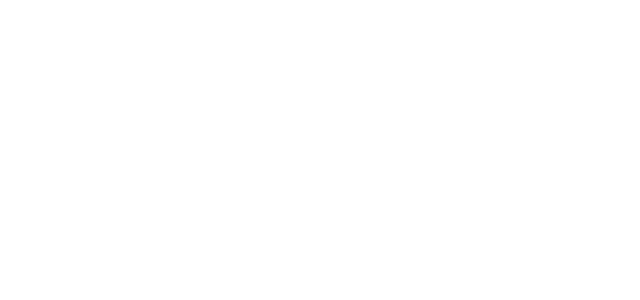
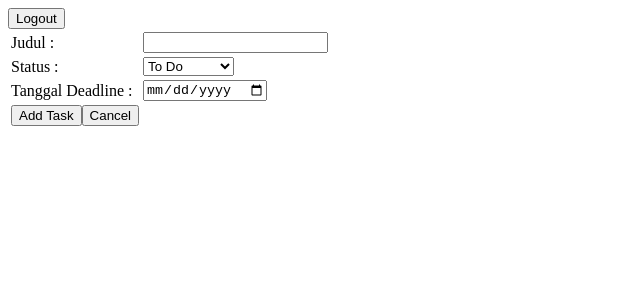
Before and after one commit to Leonardo-1998/TaskManagement, a React (Vite) app in the folder FrontEnd/: page /task_list/1/create_task in a window 1280 px wide. Before the commit this address had no page. Shown: the top 300 px of the page, without its empty margins (0-640 px from the left). Built offline with nearby package versions, Linux system fonts and the light colour scheme; sample sign-in values are in the browser's storage.

Commit message:
Feat: Menambahkan delete pada task dan tasklist

```diff
--- /dev/null
+++ b/FrontEnd/route/AddTask.jsx
@@ -0,0 +1,110 @@
+import axios from "axios";
+import { useState } from "react";
+import { Link, useNavigate, useParams } from "react-router";
+
+export default function AddTask() {
+  const navigate = useNavigate();
+  const { task_list_id } = useParams();
+  const [dataForm, setDataForm] = useState({
+    judul: "",
+    status: "To Do",
+    tanggal_deadline: "",
+  });
+
+  const handleChange = (e) => {
+    const { name, value } = e.target;
+    setDataForm({ ...dataForm, [name]: value });
+  };
+
+  const onSubmit = (e) => {
+    e.preventDefault();
+    if (dataForm.tanggal_deadline === "") {
+      setDataForm({ ...dataForm, tanggal_deadline: null });
+    }
+
+    const postData = async () => {
+      const token = localStorage.getItem("access_token");
+      try {
+        await axios.post(
+          `http://localhost:3000/api/task/${task_list_id}/create`,
+          dataForm,
+          {
+            headers: {
+              Authorization: `Bearer ${token}`,
+              "Content-Type": "application/json",
+            },
+          },
+        );
+
+        navigate(`/task_list/${task_list_id}`);
+      } catch (error) {
+        console.log("Gagal mengirimkan data.");
+      }
+    };
+
+    postData();
+  };
+
+  return (
+    <>
+      <form onSubmit={onSubmit}>
+        <table>
+          <tbody>
+            <tr>
+              <td>
+                <label htmlFor="judul">Judul :</label>
+              </td>
+              <td>
+                <input
+                  type="text"
+                  name="judul"
+                  id="judul"
+                  onChange={handleChange}
+                  required
+                />
+              </td>
+            </tr>
+            <tr>
+              <td>
+                <label htmlFor="status">Status :</label>
+              </td>
+              <td>
+                <select
+                  name="status"
+                  id="status"
+                  onChange={handleChange}
+                  value={dataForm.status}
+                >
+                  <option value="To Do">To Do</option>
+                  <option value="In Progress">In Progress</option>
+                  <option value="Done">Done</option>
+                </select>
+              </td>
+            </tr>
+            <tr>
+              <td>
+                <label htmlFor="tanggal_deadline">Tanggal Deadline :</label>
+              </td>
+              <td>
+                <input
+                  type="date"
+                  name="tanggal_deadline"
+                  id="tanggal_deadline"
+                  onChange={handleChange}
+                />
+              </td>
+            </tr>
+            <tr>
+              <td>
+                <button type="submit">Add Task</button>
+                <Link to={`/task_list/${task_list_id}`}>
+                  <button>Cancel</button>
+                </Link>
+              </td>
+            </tr>
+          </tbody>
+        </table>
+      </form>
+    </>
+  );
+}
--- a/FrontEnd/route/AddTaskList.jsx
+++ b/FrontEnd/route/AddTaskList.jsx
@@ -15,17 +15,21 @@ export default function AddTaskList() {
   };
 
   const onFormSubmit = (e) => {
-    e.preventDefault;
+    e.preventDefault();
 
     const token = localStorage.getItem("access_token");
     const postData = async () => {
       try {
-        axios.post("http://localhost:3000/api/task_list/create", dataForm, {
-          headers: {
-            Authorization: `Bearer ${token}`,
-            "Content-Type": "application/json",
+        await axios.post(
+          "http://localhost:3000/api/task_list/create",
+          dataForm,
+          {
+            headers: {
+              Authorization: `Bearer ${token}`,
+              "Content-Type": "application/json",
+            },
           },
-        });
+        );
 
         navigate("/home");
       } catch (error) {
--- a/FrontEnd/route/Home.jsx
+++ b/FrontEnd/route/Home.jsx
@@ -6,18 +6,12 @@ export default function Home() {
   const navigate = useNavigate();
   const [data, setData] = useState([]);
 
-  const addTaskList = () => {
-    navigate("/add_task_list");
-  };
-
-  useEffect(() => {
   const token = localStorage.getItem("access_token");
   const fetchData = async () => {
     try {
-        const response = await axios.get(
-          "http://localhost:3000/api/task_list",
-          { headers: { Authorization: `Bearer ${token}` } },
-        );
+      const response = await axios.get("http://localhost:3000/api/task_list", {
+        headers: { Authorization: `Bearer ${token}` },
+      });
 
       setData(response.data.message);
       console.log(response.data.message);
@@ -26,8 +20,29 @@ export default function Home() {
     }
   };
 
+  const addTaskList = () => {
+    navigate("/add_task_list");
+  };
+
+  const handleDelete = async (task_list_id) => {
+    try {
+      await axios.delete(
+        `http://localhost:3000/api/task_list/delete/${task_list_id}`,
+        {
+          headers: { Authorization: `Bearer ${token}` },
+        },
+      );
+      fetchData();
+    } catch (error) {
+      console.log("Gagal menghapus data.");
+      console.log(error);
+    }
+  };
+
+  useEffect(() => {
     fetchData();
   }, []);
+
   return (
     <>
       <button onClick={addTaskList}>Add Task List</button>
@@ -49,7 +64,12 @@ export default function Home() {
                 <td>{taskList.nama}</td>
                 <td>{taskList.deskripsi}</td>
                 <td>
-                  <Link to={`/task_list/${taskList.id}`}>Details</Link>
+                  <Link to={`/task_list/${taskList.id}`}>
+                    <button>Details</button>
+                  </Link>
+                  <button onClick={() => handleDelete(taskList.id)}>
+                    Delete Task List
+                  </button>
                 </td>
               </tr>
             );
--- a/FrontEnd/route/TaskList.jsx
+++ /dev/null
@@ -1,38 +0,0 @@
-import { useEffect, useState } from "react";
-import { useParams } from "react-router";
-
-export default function TaskList() {
-  const { taskListId } = useParams;
-  const [data, setData] = useState([]);
-
-  useEffect(() => {
-    const fetchData = async () => {
-      try {
-        const response = await axios.get(
-          `http://localhost:3000/api/task_list/${taskListId}/task`,
-        );
-
-        setData(response.data.message);
-        console.log(response.data.message);
-      } catch (error) {
-        console.log("Gagal mengambil data.");
-      }
-    };
-
-    fetchData();
-  }, []);
-
-  return (
-    <table>
-      <thead>
-        <tr>
-          <th>No.</th>
-          <th>Judul</th>
-          <th>Status</th>
-          <th>Tanggal Deadline</th>
-        </tr>
-      </thead>
-      <tbody></tbody>
-    </table>
-  );
-}
--- /dev/null
+++ b/FrontEnd/route/TaskListDetails.jsx
@@ -0,0 +1,88 @@
+import axios from "axios";
+import { useEffect, useState } from "react";
+import { useNavigate, useParams, Link } from "react-router";
+
+export default function TaskListDetails() {
+  const navigate = useNavigate();
+  const { task_list_id } = useParams();
+  const [dataTask, setDataTask] = useState([]);
+
+  const token = localStorage.getItem("access_token");
+  const fetchData = async () => {
+    try {
+      if (!task_list_id) {
+        navigate("/home");
+      }
+
+      const response = await axios.get(
+        `http://localhost:3000/api/task/${task_list_id}`,
+        { headers: { Authorization: `Bearer ${token}` } },
+      );
+
+      setDataTask(response.data.message);
+    } catch (error) {
+      console.log("Gagal mengambil data.");
+    }
+  };
+
+  const handleDelete = async (task_id) => {
+    try {
+      await axios.delete(
+        `http://localhost:3000/api/task/${task_list_id}/delete/${task_id}`,
+        {
+          headers: { Authorization: `Bearer ${token}` },
+        },
+      );
+      fetchData();
+    } catch (error) {
+      console.log("Gagal menghapus data.");
+      console.log(error);
+    }
+  };
+
+  useEffect(() => {
+    fetchData();
+  }, [task_list_id]);
+
+  return (
+    <>
+      <Link to={`/task_list/${task_list_id}/create_task`}>
+        <button>Add Task</button>
+      </Link>
+      <table>
+        <thead>
+          <tr>
+            <th>No.</th>
+            <th>Judul</th>
+            <th>Status</th>
+            <th>Tanggal Deadline</th>
+            <th>Action</th>
+          </tr>
+        </thead>
+        <tbody>
+          {dataTask.map((task, index) => {
+            return (
+              <tr key={task.id}>
+                <td>{index + 1}</td>
+                <td>{task.judul}</td>
+                <td>{task.status}</td>
+                <td>{task.tanggal_deadline}</td>
+                <td>
+                  <button>Update</button>
+                  <button onClick={() => handleDelete(task.id)}>Delete</button>
+                </td>
+              </tr>
+            );
+          })}
+          <tr>
+            <td colSpan={4}>
+              <Link to="/home">
+                <button>Back to Task List</button>
+              </Link>
+            </td>
+          </tr>
+        </tbody>
+      </table>
+    </>
+  );
+}
--- a/FrontEnd/src/App.jsx
+++ b/FrontEnd/src/App.jsx
@@ -1,11 +1,12 @@
-import { Routes, Route } from "react-router";
+import { Routes, Route, Navigate } from "react-router";
 import Register from "../route/Register";
 import Login from "../route/Login";
 import Home from "../route/Home";
-import TaskList from "../route/TaskList";
+import TaskList from "../route/TaskListDetails";
 import AddTaskList from "../route/AddTaskList";
 import AuthLayout from "../layout/AuthLayout";
 import LoginCheck from "../layout/LoginCheck";
+import AddTask from "../route/AddTask";
 
 export default function App() {
   return (
@@ -19,8 +20,13 @@ export default function App() {
         <Route element={<AuthLayout />}>
           <Route path="/home" element={<Home />} />
           <Route path="/add_task_list" element={<AddTaskList />} />
-          <Route path="/task_list/:taskListId" element={<TaskList />} />
+          <Route path="/task_list/:task_list_id" element={<TaskList />} />
+          <Route
+            path="/task_list/:task_list_id/create_task"
+            element={<AddTask />}
+          />
         </Route>
+        <Route path="*" element={<Navigate to="/home" replace />} />
       </Routes>
     </>
   );
```
Lines whose indentation alone changed are shown as unchanged.
